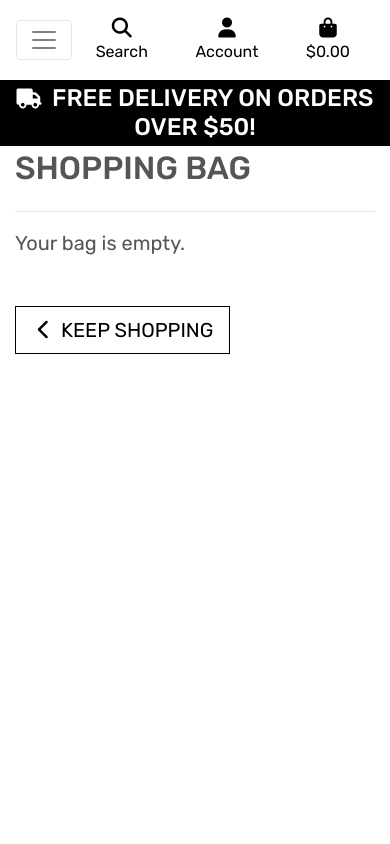
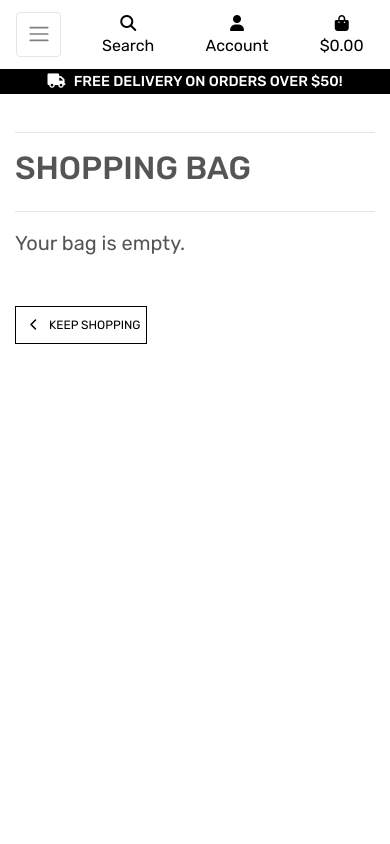
Before and after one commit to Giov3ss/PowerProtein, a Django app: page /bag/ in a window 390 px wide. Run offline with Django 3.2, Linux system fonts and the light colour scheme; parts of the project's set-up code (start-up, migrations or seed data) failed here and were passed over; some libraries are stand-ins or nearby versions.

Commit message:
adjusting home page, login and buttons to mobile screen, also adding a home button in the main-nav

```diff
--- a/static/css/base.css
+++ b/static/css/base.css
@@ -278,7 +278,6 @@ input[name='q']::placeholder {
   }
 }
 
-
 /* fixed top navbar only on medium and up */
 @media (min-width: 992px) {
     .fixed-top-desktop-only {
@@ -294,7 +293,8 @@ input[name='q']::placeholder {
     }
 }
 
-@media (max-width: 992px) {
+/* pad the top a bit when navbar is collapsed on mobile */
+@media (max-width: 991px) {
     .header-container {
         padding-top: 116px;
     }
@@ -302,4 +302,40 @@ input[name='q']::placeholder {
     body {
         height: calc(100vh - 116px);
     }
+
+    .display-4.logo-font.text-white {
+        font-size: 2rem;
+    }
+
+    .nav-link {
+        padding: 0.15rem;
+    }
+
+    .nav-link i.fa-lg {
+        font-size: 1rem;
+    }
+
+    .navbar-toggler {
+        padding: .6rem .6rem;
+        font-size: 1rem;
+    }
+
+    #delivery-banner h4, i.fa-solid.fa-truck {
+        font-size: .9rem;
+    }
+
+    .btn.btn-outline-black.rounded-0,
+    .btn.btn-black.rounded-0 {
+        padding: .375rem .375rem;
+    }
+
+    .btn.btn-outline-black.rounded-0.btn-lg,
+    .btn.btn-black.rounded-0.btn-lg {
+        padding: .375rem .375rem;
+        font-size: .75rem;
+    }
+
+    .increment-qty, .decrement-qty {
+        padding: .25rem .5rem !important;
+    }
 }
--- a/templates/includes/main-nav.html
+++ b/templates/includes/main-nav.html
@@ -1,5 +1,10 @@
 <div class="collapse navbar-collapse" id="main-nav">
     <ul class="navbar-nav w-auto mx-auto">
+        <li class="nav-item d-block d-md-none">
+            <a class="logo-font font-weight-bold nav-link text-black mr-5" href="{% url 'home' %}" id="home-link">
+                Home
+            </a>
+        </li>
         <li class="nav-item dropdown">
             <a class="logo-font font-weight-bold nav-link text-black mr-5" href="#" id="all-products-link" data-toggle="dropdown" aria-haspopup="true" aria-expanded="false">
                 All Products
```
